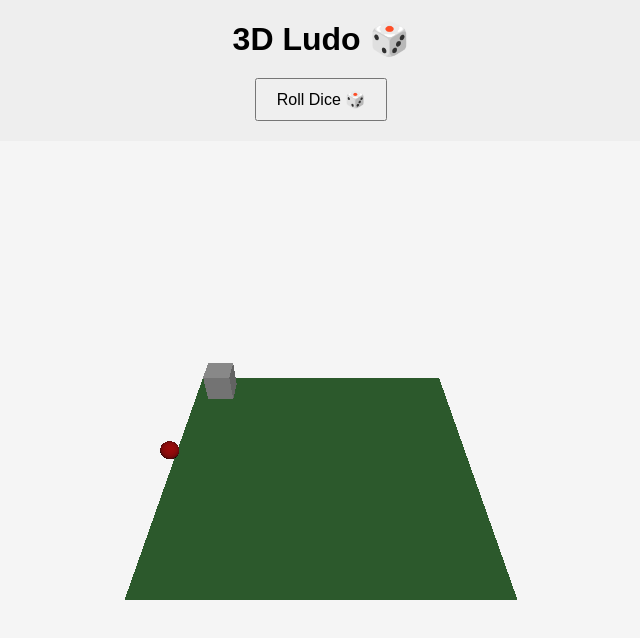
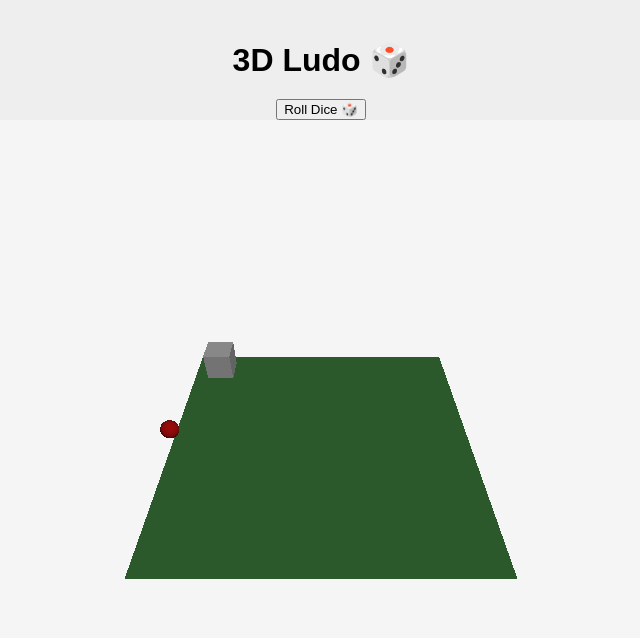
Before and after one commit to srajput0/ludo, a plain HTML site: page html5-game/Index.html in a window 1280 px wide. Shown: the whole page, without its empty margins (319-959 px from the left). Drawn offline with nearby package versions, Linux system fonts and the light colour scheme.

Commit message:
Update style.css

```diff
--- a/html5-game/style.css
+++ b/html5-game/style.css
@@ -1,22 +1,35 @@
+
 body {
-    margin: 0;
-    padding: 0;
-    background: #eee;
-    font-family: Arial, sans-serif;
-    text-align: center;
+    display: flex;
+    flex-direction: column;
+    align-items: center;
+    font-family: sans-serif;
+    margin-top: 20px;
+    background-color: #eee;
 }
 
 h1 {
-    margin: 20px;
-}
-
-button {
-    padding: 10px 20px;
-    font-size: 16px;
     margin-bottom: 20px;
 }
 
-#canvas-container {
-    width: 100vw;
-    height: 80vh;
+.board {
+    display: grid;
+    grid-template-columns: repeat(2, 200px);
+    grid-template-rows: repeat(2, 200px);
+    gap: 5px;
 }
+
+.square {
+    width: 200px;
+    height: 200px;
+    display: flex;
+    justify-content: center;
+    align-items: center;
+    font-weight: bold;
+    font-size: 24px;
+}
+
+.yellow { background-color: yellow; }
+.blue   { background-color: skyblue; }
+.green  { background-color: lightgreen; }
+.red    { background-color: lightcoral; }
```
